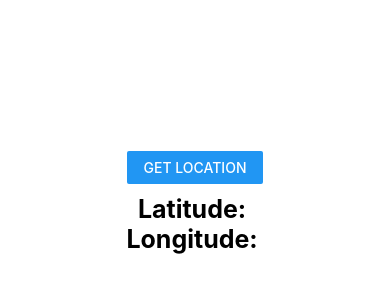
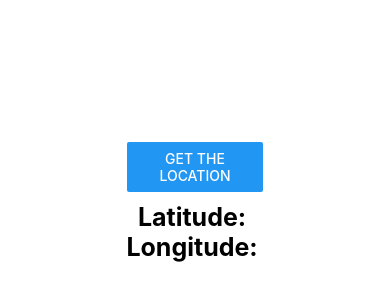
Before and after one commit to Murphstarr/pinetum, a React Native app: screen / in a window 390 px wide. Shown: the part 230-530 px from the top of the page. Built offline with nearby package versions, Linux system fonts and the light colour scheme.

Commit message:
testing to see if I can push from new mac

```diff
--- a/App.js
+++ b/App.js
@@ -55,7 +55,7 @@ const App = () => {
       <Text></Text>
       <View
         style={{marginTop: 10, padding: 10, borderRadius: 10, width: '40%'}}>
-        <Button title="Get Location" onPress={requestLocationPermission} />
+        <Button title="Get The Location" onPress={requestLocationPermission} />
       </View>
       <Text style={styles.titleText}>Latitude: {location ? location.coords.latitude : null}</Text>
       <Text style={styles.titleText}>Longitude: {location ? location.coords.longitude : null}</Text>
```
